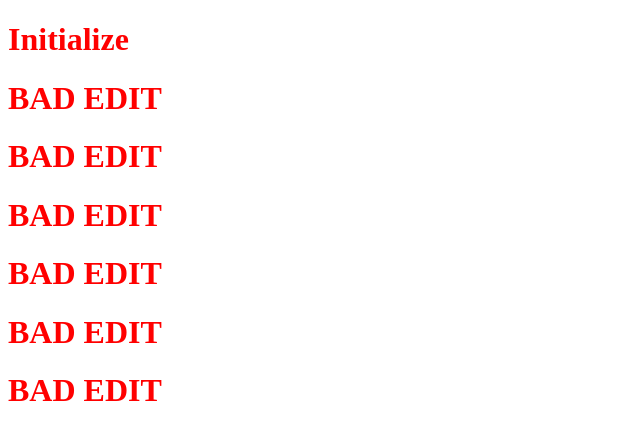
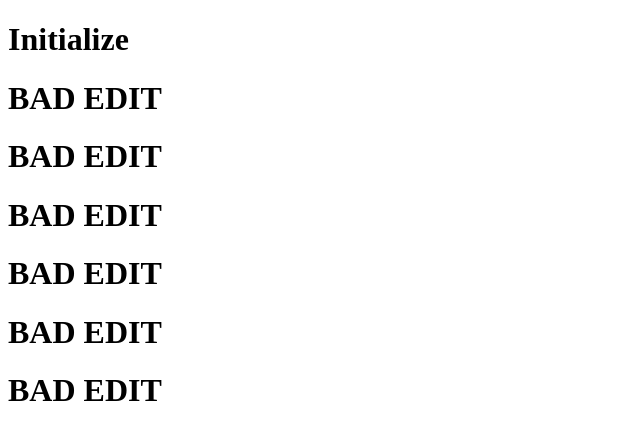
Before and after one commit to AtomChidjai/egco344_2569_ch2, a plain HTML site: page index.html in a window 1280 px wide. Shown: the whole page, without its empty margins (0-640 px from the left). Drawn offline with Linux system fonts and the light colour scheme.

Commit message:
Revert "new file styles.css" for no bad edit
This reverts commit 304c3d76429232eea1130bada8a97fca4762e755.

```diff
--- a/index.html
+++ b/index.html
@@ -4,7 +4,6 @@
     <meta charset="UTF-8">
     <meta name="viewport" content="width=device-width, initial-scale=1.0">
     <title>Electricity Usage</title>
-    <link rel="stylesheet" href="styles.css">
 </head>
 <body>
     <h1>Initialize</h1>
--- a/styles.css
+++ /dev/null
@@ -1,3 +0,0 @@
-h1 {
-    color: red;
-}
```
